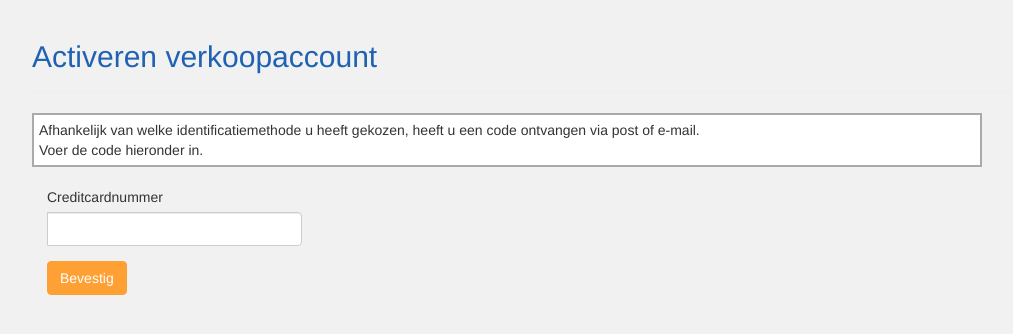
After one commit to PiekJ/I-Project-EenmaalAndermaal, a PHP site: page /verkoop_activeren.php in a window 1280 px wide. The commit adds this page. Shown: the top 334 px of the page, without its empty margins (38-1051 px from the left). Run offline with PHP 8.4, Linux system fonts and the light colour scheme.

Commit message:
texfield witte achtergrond, verkoopaccount activeren gemaakt

```diff
--- a/css/template.css
+++ b/css/template.css
@@ -90,6 +90,7 @@ hr {
 
 .textfield{
     border: 2px solid #aaa;
+    background-color: #fff;
     padding: 5px;
     margin: 0 0 20px 0;
 }
--- a/verkoop_aanvragen.php
+++ b/verkoop_aanvragen.php
@@ -67,6 +67,7 @@
                     <div class="input-group">
                         <label for="identificatiemethode">Identificatiemethode</label><br>
                         <select class="form-control" id="identificatiemethode">
+                            <option value="" disabled selected></option>
                             <option value="creditcard">Creditcard</option>
                             <option value="post">Post</option>
                         </select>
@@ -74,6 +75,7 @@
                     <div class="input-group">
                         <label for="betaalmethode">Betaalmethode</label><br>
                         <select class="form-control" id="betaalmethode">
+                            <option value="" disabled selected></option>
                             <option value="creditcard2">Creditcard</option>
                             <option value="bankrekening">Bankrekening</option>
                         </select>
--- /dev/null
+++ b/verkoop_activeren.php
@@ -0,0 +1,34 @@
+<!DOCTYPE html>
+<html>
+    <head>
+        <meta charset="utf-8">
+        <meta http-equiv="X-UA-Compatible" content="IE=edge">
+        <meta name="viewport" content="width = device-width, initial-scale = 1">
+        <title>EenmaalAndermaal</title>
+        <link rel="stylesheet" type="text/css" href="css/bootstrap.min.css">
+        <link rel="stylesheet" type="text/css" href="css/template.css">
+    </head>
+    <body>
+        <div class="container">
+            <div class="page-header">
+                <h2>Activeren verkoopaccount</h2>
+            </div>
+
+            <div class="textfield col-lg-10 col-md-10 col-sm-12 col-xs-12">
+                <p>
+                   Afhankelijk van welke identificatiemethode u heeft gekozen, heeft u een code ontvangen via post of e-mail.<br>
+                Voer de code hieronder in.
+                </p>
+            </div>
+            <form class="col-lg-3 col-md-3 col-sm-6 col-xs-12">
+                <div class="form-group">
+                    <div class="input-group">
+                        <label for="creditcardnummer">Creditcardnummer</label>
+                        <input type="text" class="form-control" id="creditcardnummer">
+                    </div>
+                </div>
+                <button type="submit" class="btn btn-primary">Bevestig</button>
+            </form>
+        </div>
+    </body>
+</html>
```
